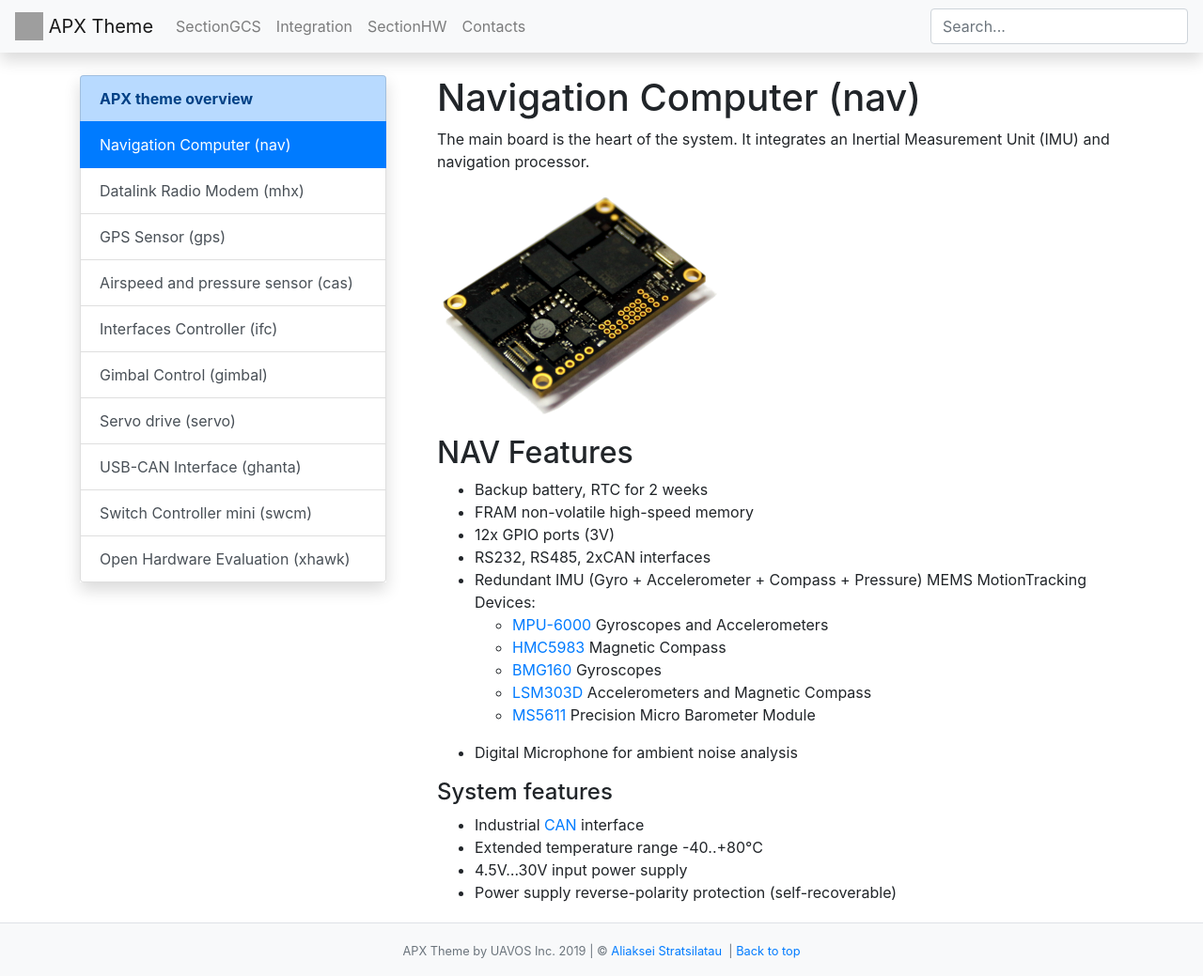
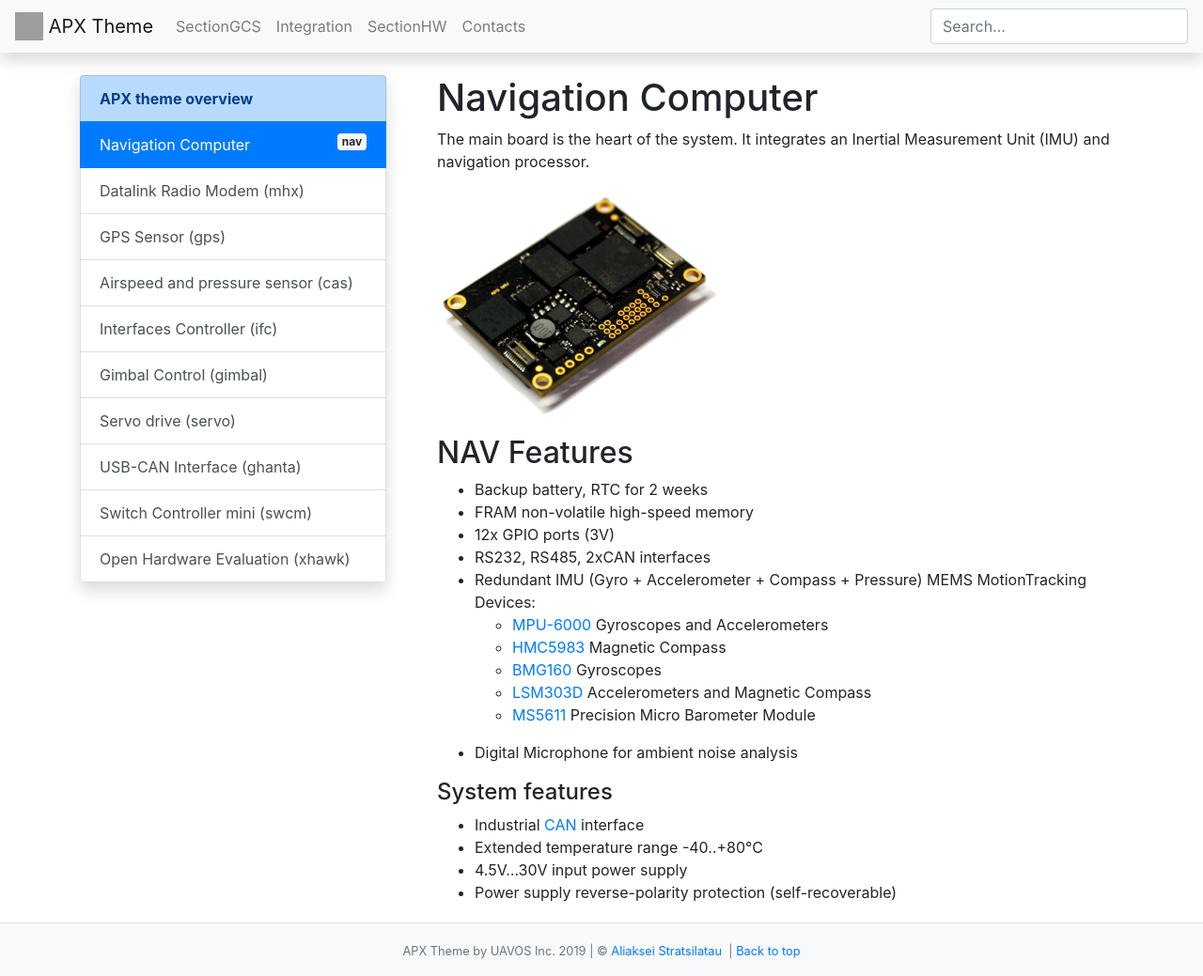
Before and after one commit to uavos/apx-docs-theme, a Jekyll site: the page built from _docs/hw/nodes/nav.md, in a window 1280 px wide and 1039 px high. Shown: the whole window at 94% size. Built offline with Jekyll 4.4.1, drawn with Linux system fonts in a browser that asks for light colours; nearby versions of some CDN libraries; comment, search, counter and statistics services are not loaded; grey boxes are pictures that could not be loaded.

Commit message:
badges in sidebar

```diff
--- a/_docs/hw/nodes/nav.md
+++ b/_docs/hw/nodes/nav.md
@@ -1,5 +1,6 @@
 ---
-title: Navigation Computer (nav)
+title: Navigation Computer
+badge: nav
 ---
 
 The main board is the heart of the system. It integrates an Inertial Measurement Unit (IMU) and navigation processor.
--- a/_includes/sidebar.html
+++ b/_includes/sidebar.html
@@ -19,6 +19,9 @@
 
       <a class="list-group-item list-group-item-action bs-callout bs-callout-blue{% if doc.id == page.id %} active{% endif %} {% if forloop.first %} list-group-item-primary font-weight-bold{% endif %}" href="{{ doc.url  | prepend: site.baseurl }}">
         {{ doc.title }}
+        {% if doc.badge %}
+        <span class="badge badge-light float-right">{{ doc.badge }}</span>
+        {% endif %}
       </a>
     {% endfor %}
   {% endfor %}
```
